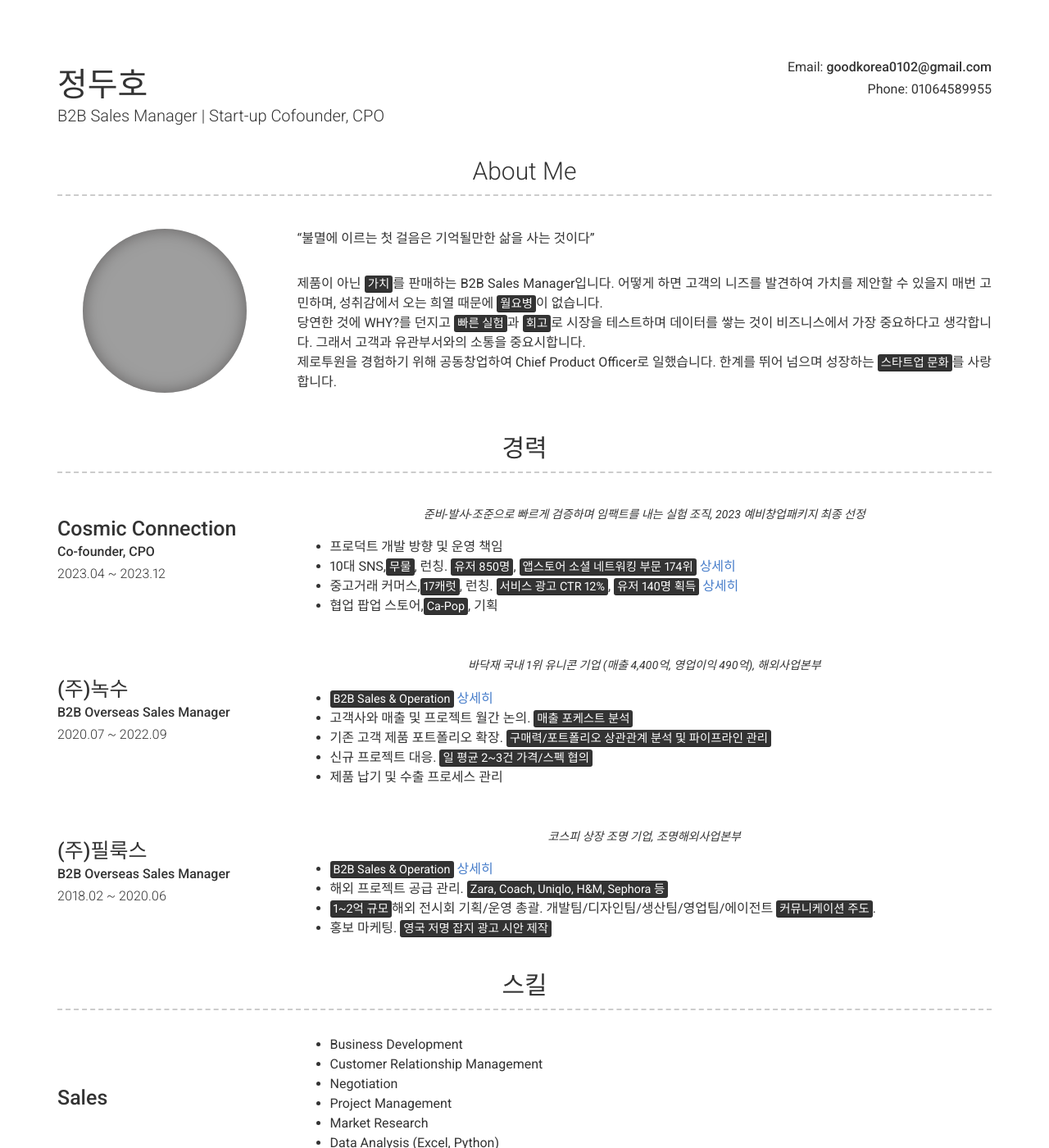
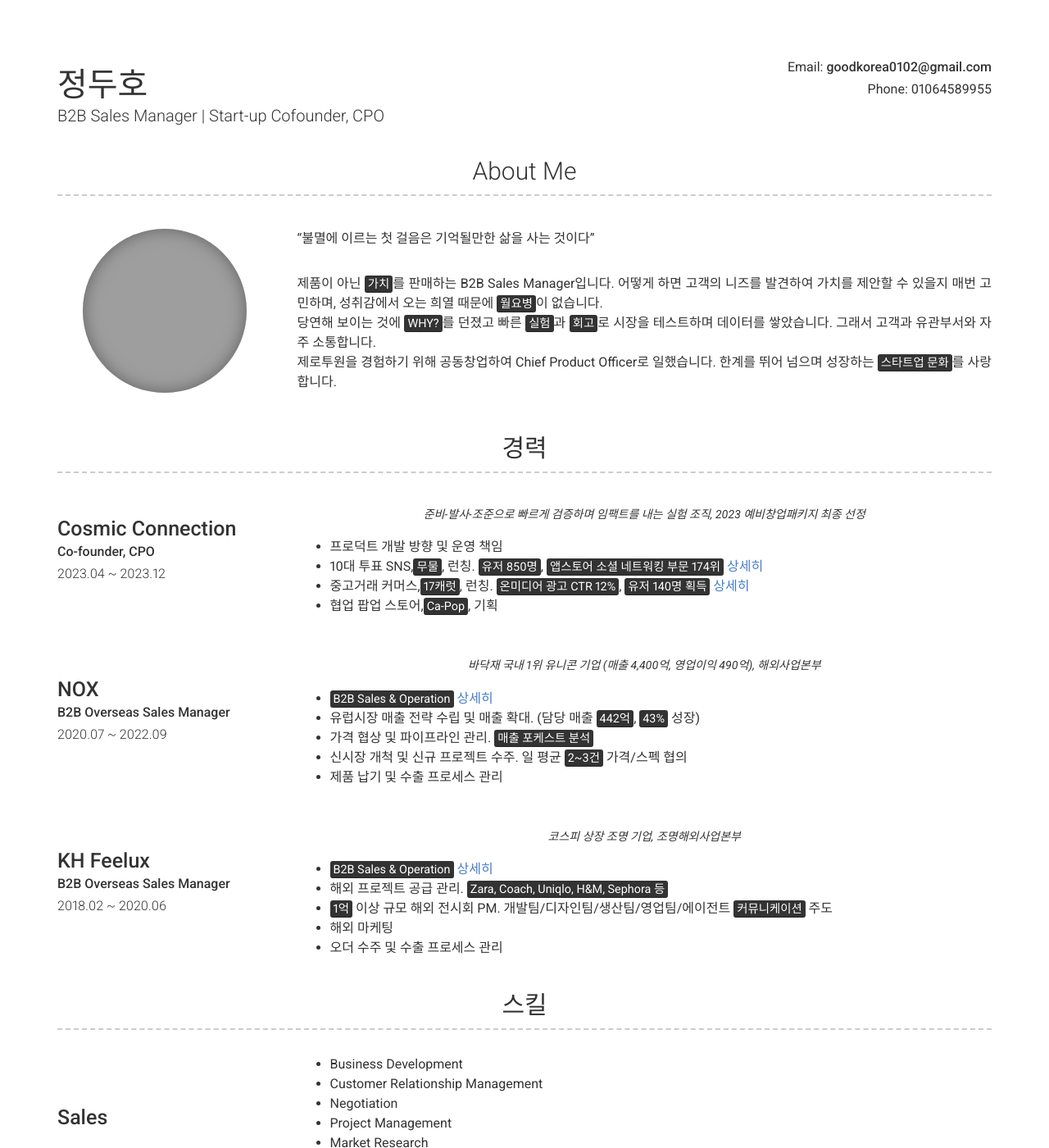
Before and after one commit to ZechariahJung/resume, a Jekyll site: the page built from index.md, in a window 1280 px wide and 1400 px high. Shown: the whole window at 82% size. Built offline with Jekyll 4.4.1, drawn with Linux system fonts in a browser that asks for light colours; nearby versions of some CDN libraries; some of the changed text lies outside the part shown; grey boxes are pictures that could not be loaded.

Commit message:
[원하는 메시지 ex - update config.yml]

```diff
--- a/_config.yml
+++ b/_config.yml
@@ -57,7 +57,7 @@ about_content: |
   "불멸에 이르는 첫 걸음은 기억될만한 삶을 사는 것이다" <br><br>
 
   제품이 아닌 <mark>가치</mark>를 판매하는 B2B Sales Manager입니다. 어떻게 하면 고객의 니즈를 발견하여 가치를 제안할 수 있을지 매번 고민하며, 성취감에서 오는 희열 때문에 <mark>월요병</mark>이 없습니다.
-  <br>당연한 것에 WHY?를 던지고 <mark>빠른 실험</mark>과 <mark>회고</mark>로 시장을 테스트하며 데이터를 쌓는 것이 비즈니스에서 가장 중요하다고 생각합니다. 그래서 고객과 유관부서와의 소통을 중요시합니다.
+  <br>당연해 보이는 것에 <mark>WHY?</mark>를 던졌고 빠른 <mark>실험</mark>과 <mark>회고</mark>로 시장을 테스트하며 데이터를 쌓았습니다. 그래서 고객과 유관부서와 자주 소통합니다.
   <br>제로투원을 경험하기 위해 공동창업하여 Chief Product Officer로 일했습니다. 한계를 뛰어 넘으며 성장하는 <mark>스타트업 문화</mark>를 사랑합니다.
 
 content:
@@ -72,11 +72,11 @@ content:
           준비-발사-조준으로 빠르게 검증하며 임팩트를 내는 실험 조직, 2023 예비창업패키지 최종 선정
         description: |
           - 프로덕트 개발 방향 및 운영 책임
-          - 10대 SNS,<mark>무물</mark>, 런칭. <mark>유저 850명</mark>, <mark>앱스토어 소셜 네트워킹 부문 174위</mark> [상세히](https://zechariahjung.notion.site/10-SNS-1e0ee7b4e7114fa8bd7ba3d61dbf18ff?pvs=4)
-          - 중고거래 커머스,<mark>17캐럿</mark>, 런칭. <mark>서비스 광고 CTR 12%</mark>, <mark>유저 140명 획득</mark> [상세히](https://zechariahjung.notion.site/17-16b69e7cf1574bffb6f9e15b3bbcb539?pvs=4)
+          - 10대 투표 SNS,<mark>무물</mark>, 런칭. <mark>유저 850명</mark>, <mark>앱스토어 소셜 네트워킹 부문 174위</mark> [상세히](https://zechariahjung.notion.site/10-SNS-1e0ee7b4e7114fa8bd7ba3d61dbf18ff?pvs=4)
+          - 중고거래 커머스,<mark>17캐럿</mark>, 런칭. <mark>온미디어 광고 CTR 12%</mark>, <mark>유저 140명 획득</mark> [상세히](https://zechariahjung.notion.site/17-16b69e7cf1574bffb6f9e15b3bbcb539?pvs=4)
           - 협업 팝업 스토어,<mark>Ca-Pop</mark>, 기획
       - layout: left
-        title: (주)녹수
+        title: NOX
         sub_title: B2B Overseas Sales Manager
         caption: 2020.07 ~ 2022.09
         #link: https://www.noxglobal.com/
@@ -84,12 +84,12 @@ content:
           바닥재 국내 1위 유니콘 기업 (매출 4,400억, 영업이익 490억), 해외사업본부
         description: |
           - <mark>B2B Sales & Operation</mark> [상세히](https://zechariahjung.notion.site/NOX-3d1afb1338194dcabd63064e7e4e89b6?pvs=4)
-          - 고객사와 매출 및 프로젝트 월간 논의. <mark>매출 포케스트 분석</mark>
-          - 기존 고객 제품 포트폴리오 확장. <mark>구매력/포트폴리오 상관관계 분석 및 파이프라인 관리</mark>
-          - 신규 프로젝트 대응. <mark>일 평균 2~3건 가격/스펙 협의</mark>
+          - 유럽시장 매출 전략 수립 및 매출 확대. (담당 매출 <mark>442억</mark>, <mark>43%</mark> 성장)
+          - 가격 협상 및 파이프라인 관리. <mark>매출 포케스트 분석</mark>
+          - 신시장 개척 및 신규 프로젝트 수주. 일 평균 <mark>2~3건</mark> 가격/스펙 협의
           - 제품 납기 및 수출 프로세스 관리
       - layout: left
-        title: (주)필룩스
+        title: KH Feelux
         sub_title: B2B Overseas Sales Manager
         caption: 2018.02 ~ 2020.06
         #link: http://www.feelux.com/korea/
@@ -98,8 +98,9 @@ content:
         description: |
           - <mark>B2B Sales & Operation</mark> [상세히](https://zechariahjung.notion.site/KH-Feelux-c19fe6b81f834824a4dd895fc97df42c?pvs=4)
           - 해외 프로젝트 공급 관리. <mark>Zara, Coach, Uniqlo, H&M, Sephora 등</mark>
-          - <mark>1~2억 규모</mark>해외 전시회 기획/운영 총괄. 개발팀/디자인팀/생산팀/영업팀/에이전트 <mark>커뮤니케이션 주도</mark>.
-          - 홍보 마케팅. <mark>영국 저명 잡지 광고 시안 제작</mark>
+          - <mark>1억</mark> 이상 규모 해외 전시회 PM. 개발팀/디자인팀/생산팀/영업팀/에이전트 <mark>커뮤니케이션</mark> 주도
+          - 해외 마케팅
+          - 오더 수주 및 수출 프로세스 관리
   - title: 스킬
     layout: list
     content:
@@ -155,7 +156,7 @@ content:
         link: https://www.notion.so/zechariahjung/NOX-3d1afb1338194dcabd63064e7e4e89b6?pvs=4#5bc6956c7e31471db2dfb98ef8b4a379
         link_text: 상세보기
         quote: >
-          유럽 거래처 6개를 담당하여 가격 및 스펙을 협의하고, 판매 데이터를 분석하여 매출을 빠르게 성장시켰습니다.
+          유럽 거래처 6개를 담당하여, 가격과 스펙을 협의하고 판매 데이터를 분석하여 매출을 빠르게 성장시켰습니다.
         description: |
           - 매출 전략 수립 (매출 442억, 43% 성장)
           - 가격 협상
@@ -163,7 +164,7 @@ content:
           - 신규 고객 발굴
       - layout: left
         border: weak
-        title: 신흥시장 PB 신규 영업
+        title: 신흥시장 PB상품<br>신규 영업
         link: https://www.notion.so/zechariahjung/NOX-3d1afb1338194dcabd63064e7e4e89b6?pvs=4#54f9467eb0aa496fa1943e2eb03f19ec
         link_text: 상세보기
         quote: >
@@ -171,6 +172,7 @@ content:
         description: |
           - 신규 프로젝트 진행
           - 포트폴리오 확장
+          - 프리미엄 바닥재 라인 PO
           - 해외 마케팅
           - 클레임 대응
       - layout: left
@@ -192,7 +194,7 @@ content:
         link: https://www.notion.so/zechariahjung/KH-Feelux-c19fe6b81f834824a4dd895fc97df42c?pvs=4#be157916d85e41139b7dc5d0016ae0f9
         link_text: 상세보기
         quote: >
-          1억 이상 규모의 해외 조명 전시회 Project Manager를 다수 맡아 부스를 기획하고 운영 총괄을 하였습니다.
+          1억 이상 규모의 해외 조명 전시회 PM을 다수 맡아 부스를 기획하고 운영 총괄을 하였습니다.
         description: |
           - 전시회TF팀 커뮤니케이션 주도
           - 부스 디자인 시안 작업
@@ -237,26 +239,26 @@ content:
         title: IT 스타트업 스테이션
         caption: 2022.09 ~ 2022.12
         quote: >
-          멋쟁이사자처럼, 12주(420시간) 오프라인 창업 교육 과정
+          (멋쟁이사자처럼) 12주(420시간) 오프라인 창업 교육
         description: |
-          - 기초개발교육, 아이디어/팀빌딩, MVP제작, 유저테스트, 미래에셋 VC 멘토링, 데모데이
+          - 코딩교육, 아이디어/팀빌딩, MVP제작, 유저 테스트, 미래에셋 VC 멘토링, 데모데이
           - 본 과정 <mark>팀장</mark> 역임, 부동산 역매칭 서비스 런칭
       - layout: left
         title: 데이터 분석 종합반
         caption: 2023.09 ~ 2023.10
         quote: >
-          팀 스파르타, 5주 온라인 교육 과정
+          (팀 스파르타) 5주 온라인 교육
         description: |
-          - 파이썬 활용 데이터 기초 분석
+          - 엑셀/파이썬 활용 데이터 분석
       - layout: left
         title: 해외 비즈니스 영어 건설 프로젝트 매니저먼트
         caption: 2017.03 ~ 2017.05
         quote: >
-          건설산업교육원, 10주(350시간) 오프라인 교육 과정
+          (건설산업교육원) 10주(350시간) 오프라인 비즈니스 영어 교육
         description: |
           - Business English, Documentation Writing and Presentation, Project Management, Project Risk and Site Survey
           - 본 과정 <mark>우수상</mark>
-  - title: 대외활동/인턴
+  - title: 경험
     layout: list
     content:
       - layout: left
@@ -292,7 +294,7 @@ content:
           - 카자흐스탄 10개월 해외 봉사활동
           - 민간외교, 문화교류, 사회봉사
       - layout: left
-        title: 한국외대 러시아연구소  연구원
+        title: 한국외대 러시아연구소<br>연구원
         caption: 2015.12~ 2016.08
         description: |
           - 러시아어 토론대회 총진행 (주한러시아대사관 공동주관)
@@ -314,24 +316,23 @@ content:
     content: |
       **도전**
       - "철이 철을 날카롭게 한다." 난제를 맞닥뜨려야 비로서 한계를 넘을 수 있기 때문에 안주하는 것을 항상 거부합니다.
-      - 그래서 어려운 일을 도맡으며 열정이 넘칩니다.
+      - 그래서 쉬운 길보다는 어려운 길을 선택하고 열정이 넘칩니다.
 
-      **배움**
+      **지적 호기심**
       - 아웃풋은 인풋량에 따라 결정되며, 창의성은 연관없어 보이는 것들을 결합할 때 생깁니다. 그래서 다양한 분야에 관심을 갖고, 질문하고, 배우고, 수집합니다.
-      - 무엇이든 읽는 것을 좋아해 올해 90권을 완독했습니다. [2023년 독서리스트](https://zechariahjung.notion.site/zechariahjung/2023-7de9ac7bcf484fe0ac9281494cd16d29)
+      - 무엇이든 읽는 것을 좋아해 올해 94권을 완독했습니다. [2023년 독서리스트](https://zechariahjung.notion.site/zechariahjung/2023-7de9ac7bcf484fe0ac9281494cd16d29)
 
       **집요**
       - 업무에 있어서 설득하든지 설득당하든지 명확하게 정하는 것을 선호합니다. 그래서 치열하게 논의하고 그 과정에서 성장합니다.
       - 매너리즘을 경계하며 사소한 것도 쉽게 넘어가지 않습니다.
 
-      **실험**
+      **실험 정신**
       - 무엇이든 실험하고 데이터를 쌓는 실험 정신이 있습니다.
       - 개인적으로는 시간/에너지 관리법을 위해 다양한 테스트를 하고, 업무에서도 가설 테스트를 합니다.
-      - 실험이 실패할 경우도 많지만, 실패를 바탕으로 더 좋은 가설을 세우려고 합니다.
+      - 실험이 실패할 경우도 많지만, 실패를 바탕으로 더 좋은 가설을 세우고 실헙합니다.
 
-      **운동**
+      **자기 통제력**
       - 몸이 힘들면 상황과 쉽게 타협하기 때문에 풋살, 수영, 웨이트 등 체력관리를 열심히 합니다.
-      - 그리고 자기 통제력이 높습니다.
 
 # Footer
 footer_show_references: true
```
